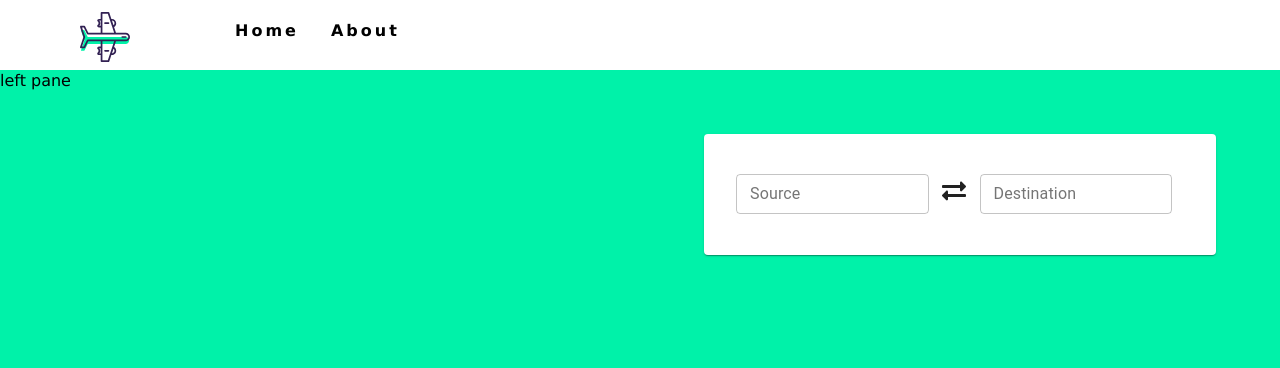
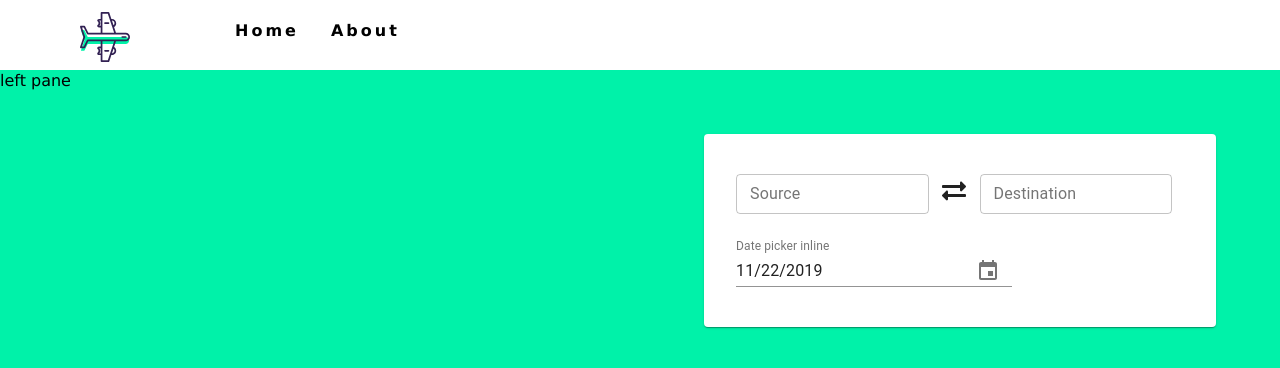
Before and after one commit to SJoshi7/Fly-High, a React (Create React App) app: page / in a window 1280 px wide. Shown: the top 368 px of the page. Built offline with nearby package versions, Linux system fonts and the light colour scheme.

Commit message:
added datepicker

```diff
--- a/package.json
+++ b/package.json
@@ -3,7 +3,10 @@
   "version": "0.1.0",
   "private": true,
   "dependencies": {
+    "@date-io/date-fns": "^1.3.11",
     "@material-ui/core": "^4.7.0",
+    "@material-ui/pickers": "^3.2.8",
+    "date-fns": "^2.0.0-beta.5",
     "react": "^16.12.0",
     "react-dom": "^16.12.0",
     "react-icons": "^3.8.0",
--- a/src/components/InputForm.js
+++ b/src/components/InputForm.js
@@ -3,6 +3,13 @@ import TextField from '@material-ui/core/TextField';
 import Grid from '@material-ui/core/Grid';
 import Paper from '@material-ui/core/Paper';
 import { FaExchangeAlt } from 'react-icons/fa';
+import DateFnsUtils from '@date-io/date-fns';
+import {
+  MuiPickersUtilsProvider,
+  KeyboardTimePicker,
+  KeyboardDatePicker,
+} from '@material-ui/pickers';
+
 
 const form_box_style = {
   padding:'5%',
@@ -16,13 +23,24 @@ const text_field_style = {
 }
 
 class InputForm extends Component{
-  state = {
-    source:'',
-    destination:'',
-    data:'',
-    seat:'',
-    reverse:false
+  constructor(props){
+    super(props);
+    this.state = {
+      source:'',
+      destination:'',
+      data:'',
+      seat:'',
+      reverse:false,
+      selectedDate: new Date()
+    }
+  }
+
+  handleDateChange = value => {
+    this.setState({
+      selectedDate:value
+    })
   };
+
   render(){
     return(
       <Grid container>
@@ -48,6 +66,23 @@ class InputForm extends Component{
               style={text_field_style}
               margin="dense"
             />
+
+            <MuiPickersUtilsProvider utils={DateFnsUtils}>
+                <KeyboardDatePicker
+                  disableToolbar
+                  variant="inline"
+                  format="MM/dd/yyyy"
+                  margin="normal"
+                  id="date-picker-inline"
+                  label="Date picker inline"
+                  value={this.state.selectedDate}
+                  onChange={this.handleDateChange}
+                  KeyboardButtonProps={{
+                    'aria-label': 'change date',
+                  }}
+                />
+            </MuiPickersUtilsProvider>
+
           </Paper>
         </Grid>
       </Grid>
```
Also changed, not shown: 1 other file (tests, documents, lock files or other folders).
